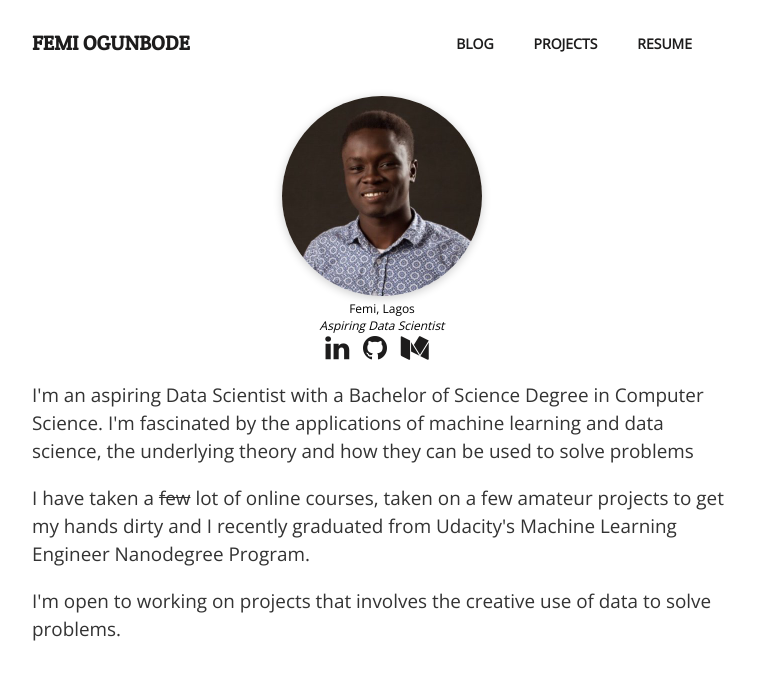
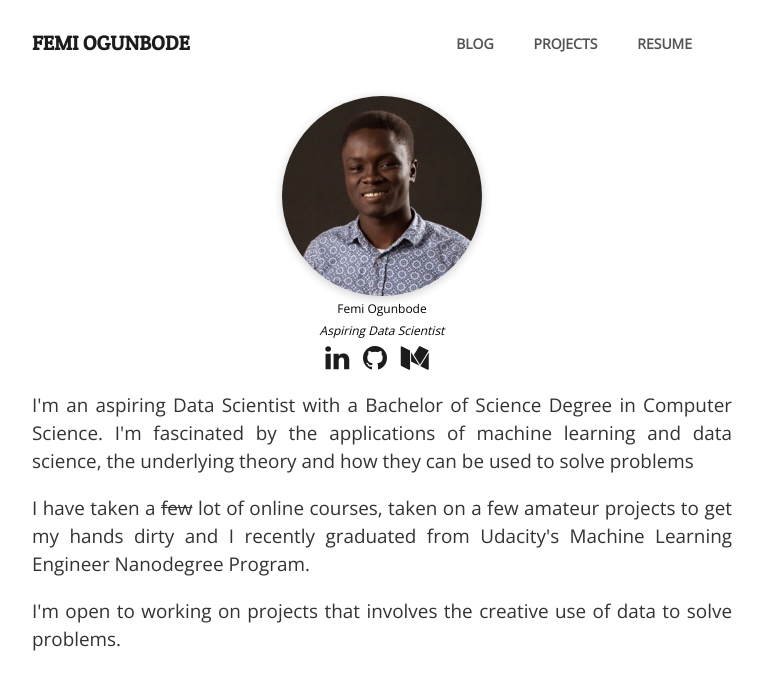
Before and after one commit to FemiOG/FemiOG.github.io, a Jekyll site: the page built from index.html, in a window 1280 px wide. Shown: the top 690 px of the page, without its empty margins (258-1021 px from the left). Built offline with Jekyll 4.4.1, drawn with Linux system fonts in a browser that asks for light colours; some web fonts are replaced.

Commit message:
justify text. push picture down

```diff
--- a/index.html
+++ b/index.html
@@ -19,6 +19,7 @@ div .container{
 }
 div .image-box{
     margin-top: 25px;
+    margin-bottom: 10px;
 }
 nav ul, footer ul {
 	font-family: 'Crete Round', serif;
@@ -30,6 +31,7 @@ nav ul li, footer ul li {
 }
 
 a {
+    color:rgb(29, 28, 28);
     text-decoration: none;
 }
 
@@ -48,6 +50,10 @@ nav .pull-right {
     margin-top: 4px;
     color: rgba(0,0,0,0.675);
     font-weight: 600;
+}
+
+nav .pull-right a {
+    color: rgba(0,0,0,0.675);
 }
 
 nav .pull-right a:hover {
@@ -101,13 +107,15 @@ img.profile {
 div.img-label {
 	font-size: 12px;
 	text-align: center;
+	margin-bottom: 5px;
 }
 </style>
 
 <div>
 	<div align="center" class="image-box">
 		<img class="profile" src ="{{"assets/images/femi/femi.jpg" | absolute_url }}"/>
-		<div class="img-label"><span class="black">Femi, Lagos</span> <br> <i>Aspiring Data Scientist</i></div>
+		<div class="img-label">Femi Ogunbode</div>
+		<div class="img-label"><i>Aspiring Data Scientist</i></div>
 		<nav>
 			<div margin-right="100px">
 				<a href="https://linkedin.com/in/femiogunbode" class="fa fa-linkedin fa-2x" aria-hidden="true"></a>
@@ -117,7 +125,7 @@ div.img-label {
 			</div>
 		</nav>
 	</div>
-	<div class="body-text">
+	<div class="body-text" align="justify">
 		<p>I'm an aspiring Data Scientist with a Bachelor of Science Degree in Computer Science. I'm fascinated by the applications of machine learning and data science, the underlying theory and how they can be used to solve problems</p>
 		<p>I have taken a <del>few</del> lot of online courses, taken on a few amateur projects to get my hands dirty and I recently graduated from Udacity's Machine Learning Engineer Nanodegree Program.</p>
 		<p>I'm open to working on projects that involves the creative use of data to solve problems.</p>
```
